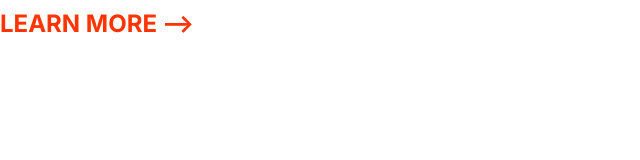
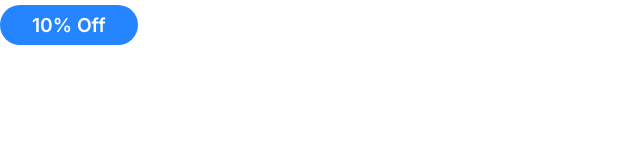
Before and after one commit to sarfarazullahkoyani/moshify, a plain HTML site: page index.html in a window 1280 px wide. Shown: the whole page, without its empty margins (0-640 px from the left). Drawn offline with Linux system fonts and the light colour scheme.

Commit message:
made structure and skins of badges

```diff
--- a/css/styles.css
+++ b/css/styles.css
@@ -73,3 +73,31 @@ a {
     font-size: 1.5rem;
   }
 }
+
+/* Badges */
+.badge {
+  border-radius: 20px;
+  font-size: 2rem;
+  font-weight: 600;
+  padding: 0.5rem 2rem;
+  white-space: nowrap;
+}
+.badge--primary {
+  background: var(--color-primary);
+  color: #fff;
+}
+.badge--secondary {
+  background: var(--color-secondary);
+  color: #fff;
+}
+.badge--small {
+  font-size: 1.6rem;
+}
+@media screen and (min-width: 1024px) {
+  .badge {
+    font-size: 1.5rem;
+  }
+  .badge--small {
+    font-size: 1.2rem;
+  }
+}
--- a/index.html
+++ b/index.html
@@ -7,13 +7,14 @@
     <link rel="preconnect" href="https://fonts.googleapis.com" />
     <link rel="preconnect" href="https://fonts.gstatic.com" crossorigin />
     <link
-      href="https://fonts.googleapis.com/css2?family=Inter:wght@400;700&display=swap"
+      href="https://fonts.googleapis.com/css2?family=Inter:wght@400;600;700&display=swap"
       rel="stylesheet"
     />
     <link rel="stylesheet" href="css/normalization.css" />
     <link rel="stylesheet" href="css/styles.css" />
   </head>
+
   <body>
-    <a href="#" class="link-arrow">Learn More</a>
+    <span class="badge badge--primary badge--small">10% Off</span>
   </body>
 </html>
```
Also changed, not shown: components/badge.html (added, +3 -0 lines), css/normalization.css (+5 -3 lines).
